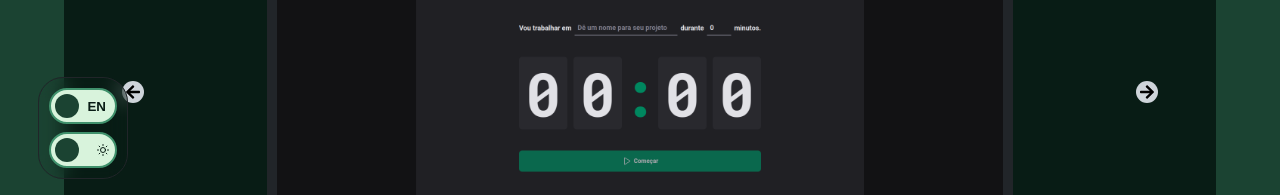
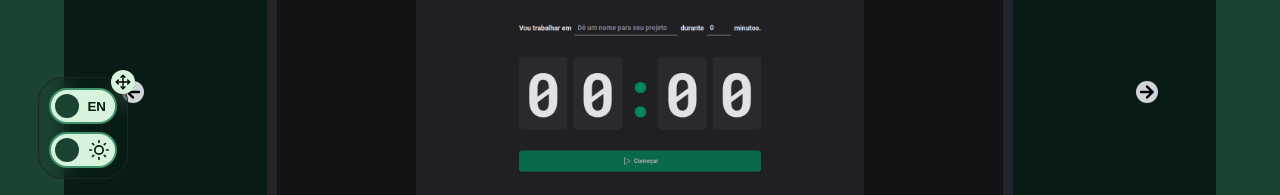
Before and after one commit to pedro-pl/portifolio, a React (Vite) app: page / in a window 1280 px wide. Shown: the part 605-800 px from the top of the page. Built offline with nearby package versions, Linux system fonts and the light colour scheme.

Commit message:
feat: identificando a área arrastável

```diff
--- a/src/pages/index.tsx
+++ b/src/pages/index.tsx
@@ -5,6 +5,7 @@ import { FiMenu } from 'react-icons/fi';
 import { FiSun } from "react-icons/fi";
 import { FaMoon, FaArrowRight, FaArrowLeft } from "react-icons/fa";
 import { IoLogoJavascript, IoLogoReact, IoMailOutline, IoLogoLinkedin, IoLogoGithub, IoLogoWhatsapp } from "react-icons/io5";
+import { LuMove } from "react-icons/lu";
 
 import Draggable from "react-draggable";
 
@@ -24,7 +25,7 @@ export function Home({changeTheme}: themeProps){
 
     const draggableRef = useRef<HTMLDivElement>(null);
 
-    function changeColorTheme(){
+    function handleChangeColorTheme(){
         if(theme === 'dark'){
             setTheme('light')
         }else{
@@ -34,7 +35,7 @@ export function Home({changeTheme}: themeProps){
         changeTheme(theme)
     }
 
-    function ChangeLanguageAbout(){
+    function handleChangeLanguageAbout(){
         if(about === aboutPtBr){
             setAbout(aboutEn)
             setIsOn(!isOn)
@@ -138,13 +139,15 @@ export function Home({changeTheme}: themeProps){
 
             <Draggable nodeRef={draggableRef as React.RefObject<HTMLElement>} bounds="body">
                 <ToggleContainer ref={draggableRef}>
-                    <Toggle $isOn={isOn} onPointerDown={handlePointerDown} onPointerUp={() => handlePointerUp(ChangeLanguageAbout)} >
+                    <span><LuMove /></span>
+
+                    <Toggle $isOn={isOn} onPointerDown={handlePointerDown} onPointerUp={() => handlePointerUp(handleChangeLanguageAbout)} >
                         <p>{about === aboutPtBr ? "EN" : "PT"}</p>
                     </Toggle>
 
-                <Toggle $isOn={theme === 'dark'} onPointerDown={handlePointerDown} onPointerUp={() => handlePointerUp(changeColorTheme)} >
-                    {theme === "dark" ? <FiSun size={20} /> : <FaMoon size={20} />}
-                </Toggle>
+                    <Toggle $isOn={theme === 'dark'} onPointerDown={handlePointerDown} onPointerUp={() => handlePointerUp(handleChangeColorTheme)} >
+                        {theme === "dark" ? <FiSun size={20} /> : <FaMoon size={20} />}
+                    </Toggle>
                 </ToggleContainer>
             </Draggable>
         </Container>
--- a/src/pages/styles.ts
+++ b/src/pages/styles.ts
@@ -26,6 +26,19 @@ export const ToggleContainer = styled.div`
     border: 1px solid ${props => props.theme['sub-background']};
     border-radius:25px;
     cursor: grab;
+
+    span {
+        position: absolute;
+        width: 24px;
+        height: 24px;
+        border-radius: 50%;
+        background: ${props => props.theme['text']};
+        top: -8px;
+        right: -8px;
+        display: flex;
+        justify-content: center;
+        align-items: center;
+    }
 `
 
 interface ToggleProps {
@@ -58,7 +71,7 @@ export const Toggle = styled.button<ToggleProps>`
     svg {
         font-weight: 600;
         color: ${props => props.theme['background-card']};
-        margin-left: ${({ $isOn }) => ($isOn ? '40px' : '10px')};
+        margin-left: ${({ $isOn }) => ($isOn ? '32px' : '0px')};
     }
 
     p{
```
